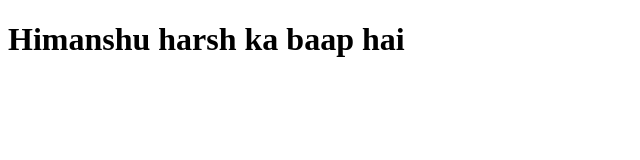
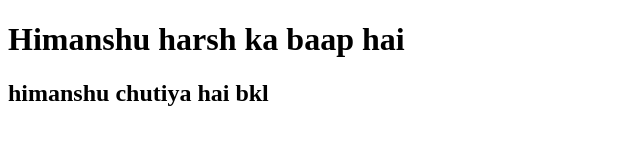
Before and after one commit to Jayant70/Food-Recipe-App, a plain HTML site: page index.html in a window 1280 px wide. Shown: the whole page, without its empty margins (0-640 px from the left). Drawn offline with Linux system fonts and the light colour scheme.

Commit message:
h2 added

```diff
--- a/index.html
+++ b/index.html
@@ -11,6 +11,7 @@
 <body>
     <div>
         <h1>Himanshu harsh ka baap hai</h1>
+        <h2>himanshu chutiya hai bkl</h2>
     </div>
 </body>
 
```
